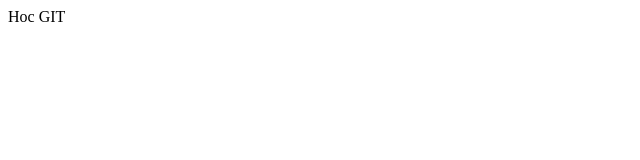
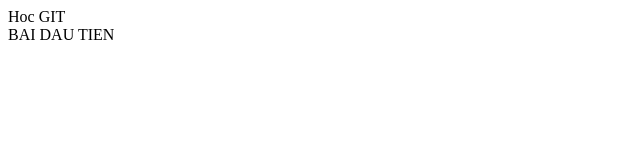
Before and after one commit to khanhvc-doc/bai-dau-tien, a plain HTML site: page index.html in a window 1280 px wide. Shown: the whole page, without its empty margins (0-640 px from the left). Drawn offline with Linux system fonts and the light colour scheme.

Commit message:
them noi dung vao file index

```diff
--- a/index.html
+++ b/index.html
@@ -6,5 +6,6 @@
 </head>
 <body>
     Hoc GIT
+    <div>BAI DAU TIEN</div>
 </body>
 </html>
```
